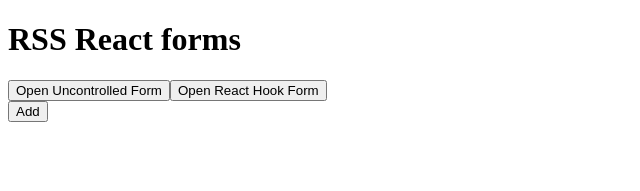
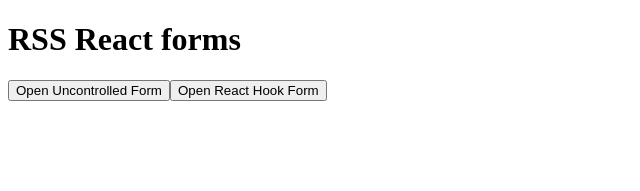
Before and after one commit to konfuzz/rss-react, a React (Vite) app: page / in a window 1280 px wide. Shown: the top 191 px of the page, without its empty margins (0-640 px from the left). Built offline with nearby package versions, Linux system fonts and the light colour scheme.

Commit message:
feat: reset strength state and errors on form submission

```diff
--- a/src/components/ReactHookForm/ReactHookForm.tsx
+++ b/src/components/ReactHookForm/ReactHookForm.tsx
@@ -19,6 +19,7 @@ export default function ReactHookForm({ onClose }: { onClose: () => void }) {
     onClose();
     reset();
     setImage(null);
+    setStrength(null);
   };
 
 
--- a/src/components/SubmissionsList/SubmissionsList.tsx
+++ b/src/components/SubmissionsList/SubmissionsList.tsx
@@ -2,25 +2,10 @@ import { useFormStore } from '../../store/useFormStore';
 import SubmissionItem from '../SubmissionItem/SubmissionItem';
 
 export default function SubmissionsList() {
-  const { submissions, addSubmission } = useFormStore();
-
-  const handleAddSubmission = () => {
-    addSubmission({
-      id: Math.random().toString(),
-      name: 'John Doe',
-      age: 30,
-      email: 'john@example.com',
-      gender: 'Male',
-      terms: true,
-      image: 'https://placehold.co/200x200/png',
-      password: '123456',
-      country: 'USA',
-    });
-  };
+  const { submissions } = useFormStore();
 
   return (
     <div className="submissions-list">
-      <button onClick={handleAddSubmission}>Add</button>
       {submissions.map((submission) => (
         <SubmissionItem key={submission.id} {...submission} />
       ))}
--- a/src/components/UncontrolledForm/UncontrolledForm.tsx
+++ b/src/components/UncontrolledForm/UncontrolledForm.tsx
@@ -38,6 +38,8 @@ export default function UncontrolledForm({ onClose }: { onClose: () => void }) {
     onClose();
     e.currentTarget.reset();
     setImage(null);
+    setStrength(null);
+    setErrors({});
   };
 
   return (
```
